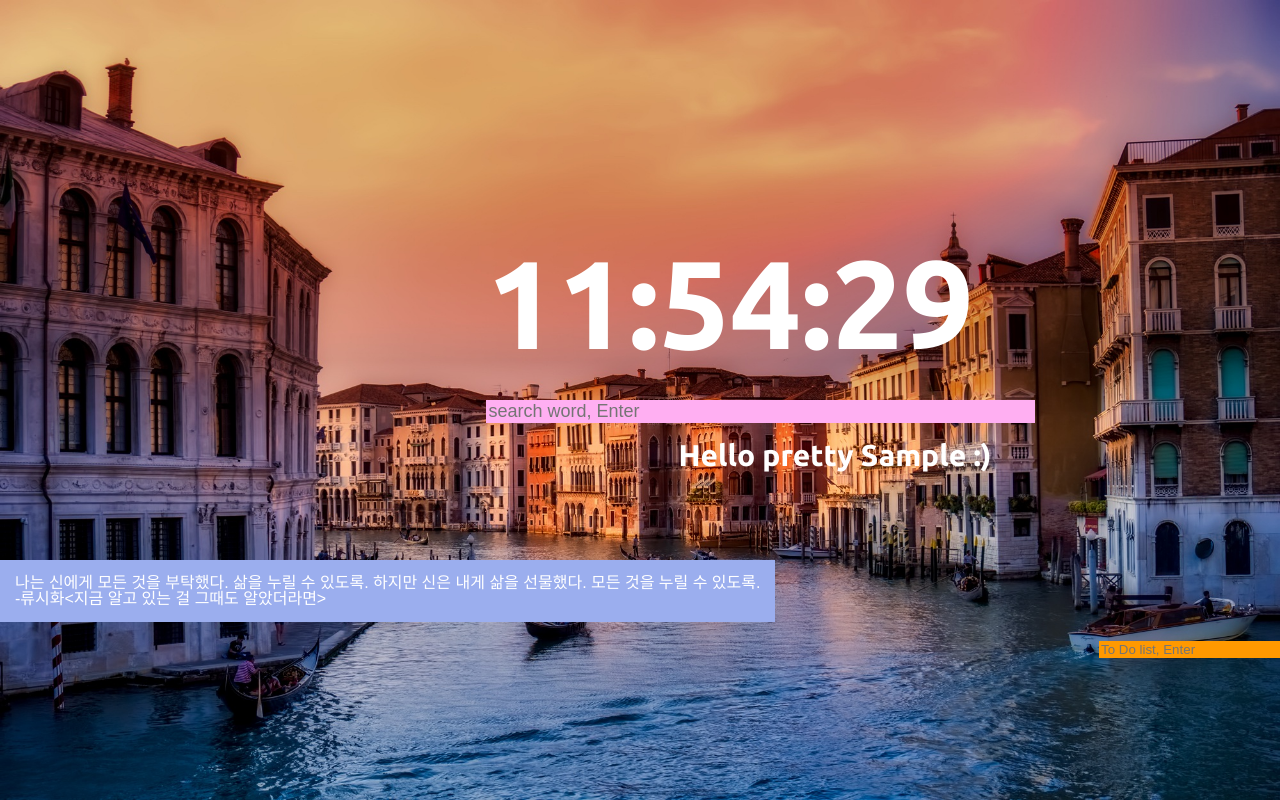
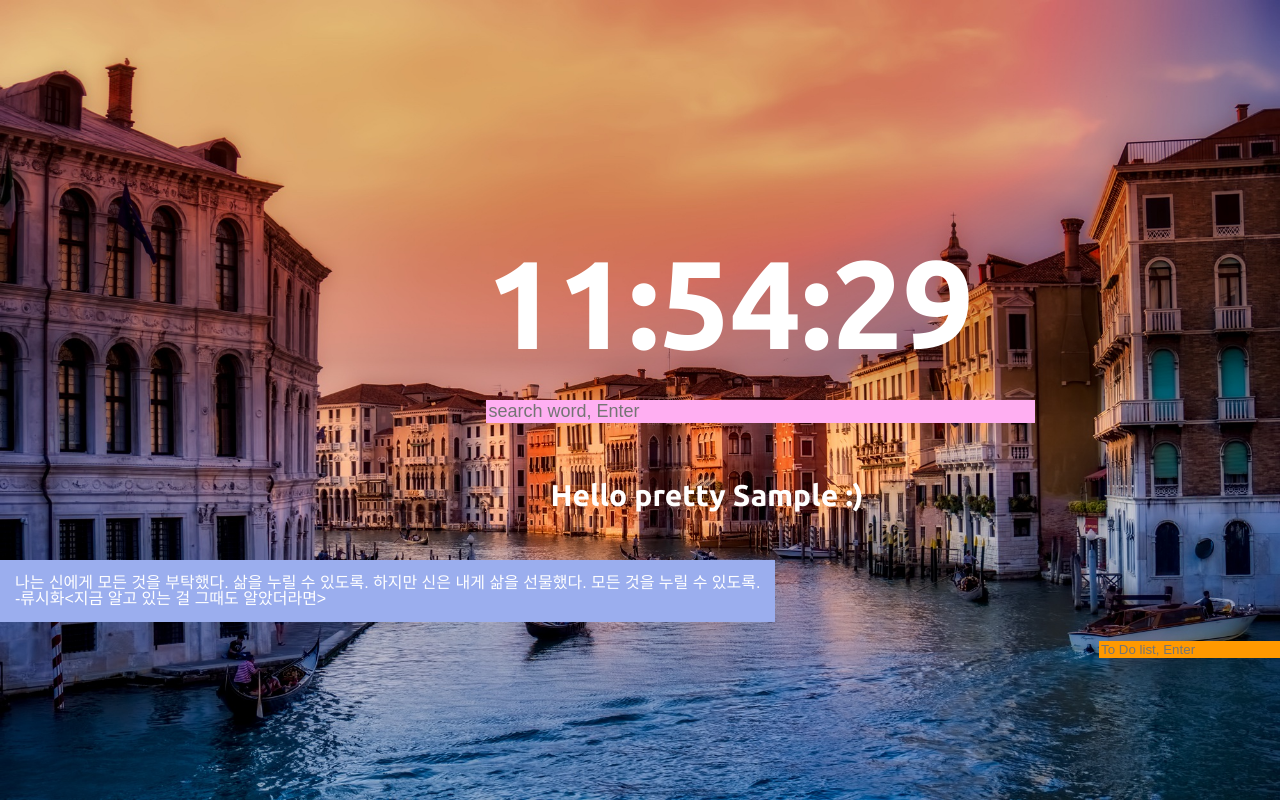
Before and after one commit to L-jin/cromapp.JS, a plain HTML site: page index.html in a window 1280 px wide. Both pictures are taken after typing "Sample" into the empty fields and a click on the input "Log IN". Drawn offline with Linux system fonts and the light colour scheme.

Commit message:
real,fin

```diff
--- a/css/style.css
+++ b/css/style.css
@@ -60,8 +60,8 @@ body {
 
 #greeting {
   position: absolute;
-  top: 55%;
-  left: 53%;
+  top: 60%;
+  left: 43%;
   z-index: 2;
   text-align: center;
   font-size: 30px;
@@ -71,6 +71,8 @@ body {
 #login-form {
   position: absolute;
   z-index: 2;
+  top: 60%;
+  left: 43%;
 }
 
 #quotes {
```
